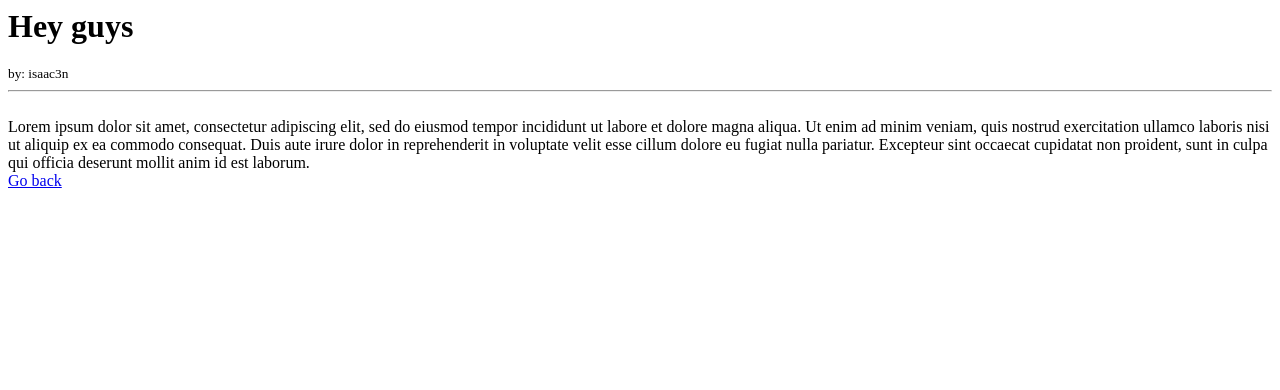
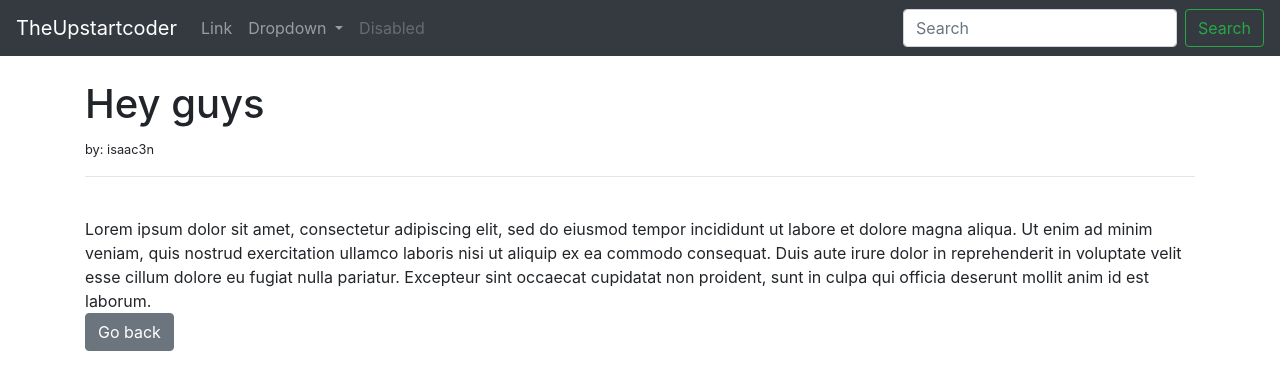
Before and after one commit to Isaac3N/simple-blogapp, a Django app: page /article/1 in a window 1280 px wide. Shown: the top 390 px of the page. Run offline with Django 3.2, Linux system fonts and the light colour scheme; data comes from the database, SQL or seed files in the repository; both versions use the stored data as it was after the commit; some libraries are stand-ins or nearby versions.

Commit message:
templates design

```diff
--- a/src/myblog/models.py
+++ b/src/myblog/models.py
@@ -4,6 +4,7 @@ from django.contrib.auth.models import User
 # Create your models here.
 class Post(models.Model):
     title = models.CharField(max_length=255)
+    title_tag = models.CharField(max_length=25, default='TheUpstartcoder')
     author = models.ForeignKey(User, on_delete=models.CASCADE)
     body = models.TextField()
 
--- a/src/myblog/templates/articles.html
+++ b/src/myblog/templates/articles.html
@@ -1,3 +1,7 @@
+{% extends 'base.html' %}
+{% block title %} {{ post.title }} {% endblock %}
+{% block content %}
+
 <h1>{{ post.title }}</h1>
 <small>by: {{ post.author }}</small>
 <hr>
@@ -5,4 +9,7 @@
 {{ post.body }}
 
 <br>
-<a href="{% url 'home' %}">Go back</a>
+<a href="{% url 'home' %}" <button type="button" class="btn btn-secondary"> Go back </button></a>
+<!-- The url has to be the name of the of the url added -->
+
+{% endblock %}
--- /dev/null
+++ b/src/myblog/templates/base.html
@@ -0,0 +1,32 @@
+<!doctype html>
+<html lang="en">
+  <head>
+    <!-- Required meta tags -->
+    <meta charset="utf-8">
+    <meta name="viewport" content="width=device-width, initial-scale=1, shrink-to-fit=no">
+
+    <!-- Bootstrap CSS -->
+    <link rel="stylesheet" href="https://stackpath.bootstrapcdn.com/bootstrap/4.3.1/css/bootstrap.min.css" integrity="sha384-ggOyR0iXCbMQv3Xipma34MD+dH/1fQ784/j6cY/iJTQUOhcWr7x9JvoRxT2MZw1T" crossorigin="anonymous">
+
+    <title>
+        {% block title %}
+            The TheUpstartcoder
+        {% endblock %}
+    </title>
+  </head>
+  <body>
+    {% include 'navbar.html' %}
+    <br>
+    <div class = 'container'>
+        {% block content %}
+
+        {% endblock %}
+    </div>
+
+    <!-- Optional JavaScript -->
+    <!-- jQuery first, then Popper.js, then Bootstrap JS -->
+    <script src="https://code.jquery.com/jquery-3.3.1.slim.min.js" integrity="sha384-q8i/X+965DzO0rT7abK41JStQIAqVgRVzpbzo5smXKp4YfRvH+8abtTE1Pi6jizo" crossorigin="anonymous"></script>
+    <script src="https://cdnjs.cloudflare.com/ajax/libs/popper.js/1.14.7/umd/popper.min.js" integrity="sha384-UO2eT0CpHqdSJQ6hJty5KVphtPhzWj9WO1clHTMGa3JDZwrnQq4sF86dIHNDz0W1" crossorigin="anonymous"></script>
+    <script src="https://stackpath.bootstrapcdn.com/bootstrap/4.3.1/js/bootstrap.min.js" integrity="sha384-JjSmVgyd0p3pXB1rRibZUAYoIIy6OrQ6VrjIEaFf/nJGzIxFDsf4x0xIM+B07jRM" crossorigin="anonymous"></script>
+  </body>
+</html>
--- a/src/myblog/templates/home.html
+++ b/src/myblog/templates/home.html
@@ -1,4 +1,6 @@
-<h1>Post</h1>
+{% extends 'base.html' %}
+{% block content %}
+<h1>Posts</h1>
 
 <ul>
 {% for post in object_list %}
@@ -7,3 +9,4 @@
         {{ post.body }}</li>
 {% endfor %}
 </ul>
+{% endblock %}
--- /dev/null
+++ b/src/myblog/templates/navbar.html
@@ -0,0 +1,32 @@
+<nav class="navbar navbar-expand-lg navbar-dark bg-dark">
+    <a class="navbar-brand" href="{% url 'home' %}">TheUpstartcoder</a>
+    <button class="navbar-toggler" type="button" data-toggle="collapse" data-target="#navbarSupportedContent" aria-controls="navbarSupportedContent" aria-expanded="false" aria-label="Toggle navigation">
+      <span class="navbar-toggler-icon"></span>
+    </button>
+
+    <div class="collapse navbar-collapse" id="navbarSupportedContent">
+      <ul class="navbar-nav mr-auto">
+        <li class="nav-item">
+          <a class="nav-link" href="#">Link</a>
+        </li>
+        <li class="nav-item dropdown">
+          <a class="nav-link dropdown-toggle" href="#" id="navbarDropdown" role="button" data-toggle="dropdown" aria-haspopup="true" aria-expanded="false">
+            Dropdown
+          </a>
+          <div class="dropdown-menu" aria-labelledby="navbarDropdown">
+            <a class="dropdown-item" href="#">Action</a>
+            <a class="dropdown-item" href="#">Another action</a>
+            <div class="dropdown-divider"></div>
+            <a class="dropdown-item" href="#">Something else here</a>
+          </div>
+        </li>
+        <li class="nav-item">
+          <a class="nav-link disabled" href="#" tabindex="-1" aria-disabled="true">Disabled</a>
+        </li>
+      </ul>
+      <form class="form-inline my-2 my-lg-0">
+        <input class="form-control mr-sm-2" type="search" placeholder="Search" aria-label="Search">
+        <button class="btn btn-outline-success my-2 my-sm-0" type="submit">Search</button>
+      </form>
+    </div>
+  </nav>
```
Also changed, not shown: src/db.sqlite3, src/myblog/migrations/0002_post_title_tag.py (added).
